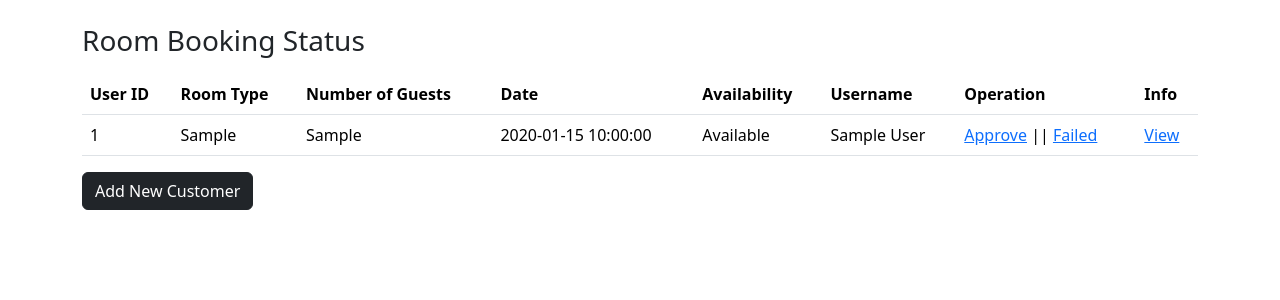
After one commit to safalkeshi/finalproject_fourthsemester, a PHP site: page /checkavailability.php in a window 1280 px wide. The commit adds this page. Shown: the top 300 px of the page. Run offline with PHP 8.4, Linux system fonts and the light colour scheme; tables that the repository leaves empty or names only in its code hold one stand-in row (values such as "Sample post").

Commit message:
changes need to be made

```diff
--- /dev/null
+++ b/customerservice/checkavailability.php
@@ -0,0 +1,84 @@
+<?php
+include "../includes/dbconnect.php";
+
+// Fetch data from the database (only declare this function if it's not already declared)
+if (!function_exists('fetchData')) {
+    function fetchData($connection)
+    {
+        // Updated SQL query to get the room data and join with the user_login table
+        $sql = "SELECT r.room_id, r.user_id, r.room_type, r.num_guest, r.event_date, r.additional_request, r.customerId, r.is_available, u.name
+                FROM room r
+                JOIN user_login u ON r.user_id = u.customerId
+                ORDER BY r.event_date ASC, r.user_id ASC"; // FIFO logic based on order
+        $result = $connection->query($sql);
+        if ($result->num_rows > 0) {
+            return $result->fetch_all(MYSQLI_ASSOC);
+        }
+        return [];
+    }
+}
+
+$connection = connectDatabase();
+$infoData = fetchData($connection);
+$connection->close();
+
+?>
+
+<!doctype html>
+<html lang="en">
+
+<head>
+    <meta charset="utf-8">
+    <meta name="viewport" content="width=device-width, initial-scale=1">
+    <link href="https://cdn.jsdelivr.net/npm/bootstrap@5.3.3/dist/css/bootstrap.min.css" rel="stylesheet">
+    <title>Room Booking Status</title>
+    <script src="https://cdn.jsdelivr.net/npm/bootstrap@5.3.3/dist/js/bootstrap.bundle.min.js"></script>
+</head>
+
+<body class="p-3 m-0 border-0 bd-example m-0 border-0">
+    <div class="container mt-2" id="customer">
+        <h3 class="mb-3">Room Booking Status</h3>
+        <table class="table table-hover col-12">
+            <thead>
+                <tr>
+                    <th>User ID</th>
+                    <th>Room Type</th>
+                    <th>Number of Guests</th>
+                    <th>Date</th>
+                    <th>Availability</th>
+                    <th>Username</th>
+                    <th>Operation</th>
+                    <th>Info</th>
+                </tr>
+            </thead>
+            <tbody>
+                <?php
+                $bookedRooms = []; // To track booked rooms by date
+                foreach ($infoData as $row):
+                    $roomKey = $row['room_type'] . $row['event_date'];
+                    // Check if the room and date combination already exists
+                    if (isset($bookedRooms[$roomKey])) {
+                        $availability = "Not Available"; // Subsequent bookings are not available
+                    } else {
+                        $availability = "Available"; // First booking is available
+                        $bookedRooms[$roomKey] = true; // Mark this room and date as booked
+                    }
+                ?>
+                    <tr>
+                        <td><?php echo $row['user_id']; ?></td>
+                        <td><?php echo $row['room_type']; ?></td>
+                        <td><?php echo $row['num_guest']; ?></td>
+                        <td><?php echo $row['event_date']; ?></td>
+                        <td><?php echo $availability; ?></td>
+                        <td><?php echo $row['name']; ?></td> <!-- Show user name -->
+                        <td><a href="#">Approve</a> || <a href="#">Failed</a></td>
+                        <td><a href="#">View</a></td>
+                    </tr>
+                <?php endforeach; ?>
+            </tbody>
+        </table>
+        <a href="add.php" type="button" class="btn btn-dark">Add New Customer</a>
+    </div>
+</body>
+
+</html>
--- a/customerservice/room.php
+++ b/customerservice/room.php
@@ -277,6 +277,9 @@ $connection->close();
             </div>
         </div>
     </div>
+    <!-- Availability Check Button -->
+    <button type="button" id="checkAvailabilityBtn" class="btn btn-info"><a href="checkavailability.php">Check Availability</a></button>
+    <p id="availabilityMessage" class="mt-2"></p>
 
     <!-- Add Bootstrap JS -->
     <script src="https://cdn.jsdelivr.net/npm/bootstrap@5.3.0-alpha1/dist/js/bootstrap.bundle.min.js"></script>
```
